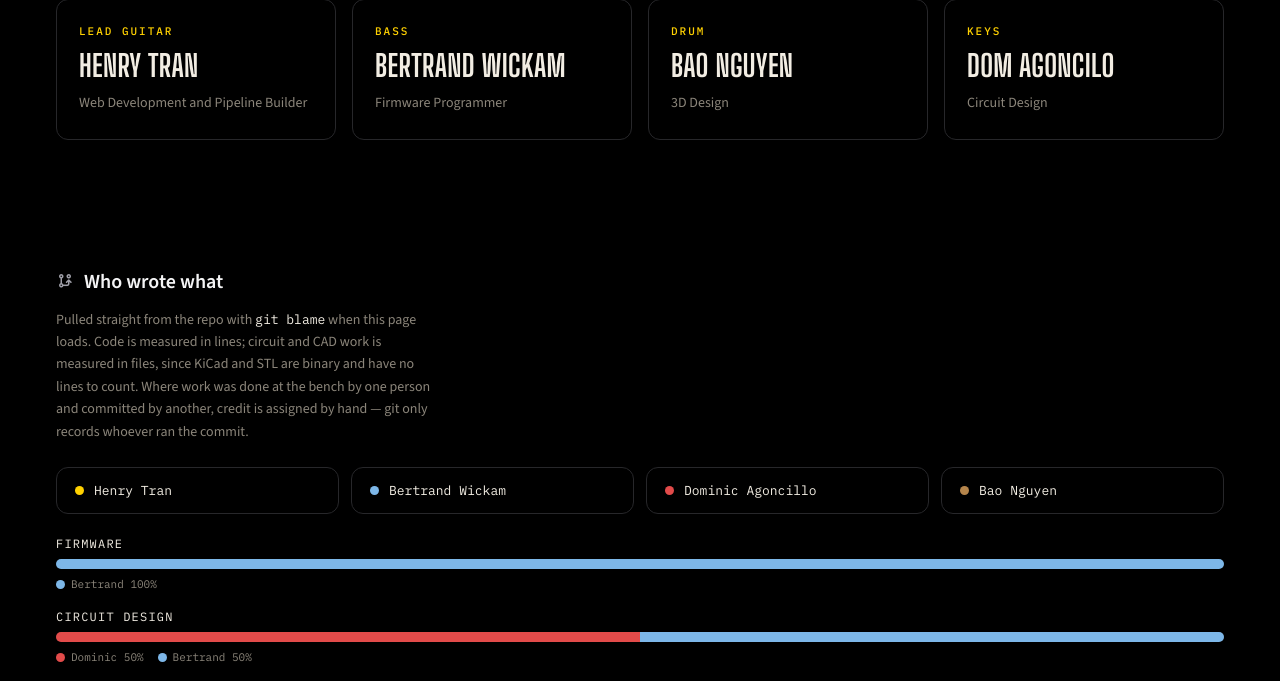
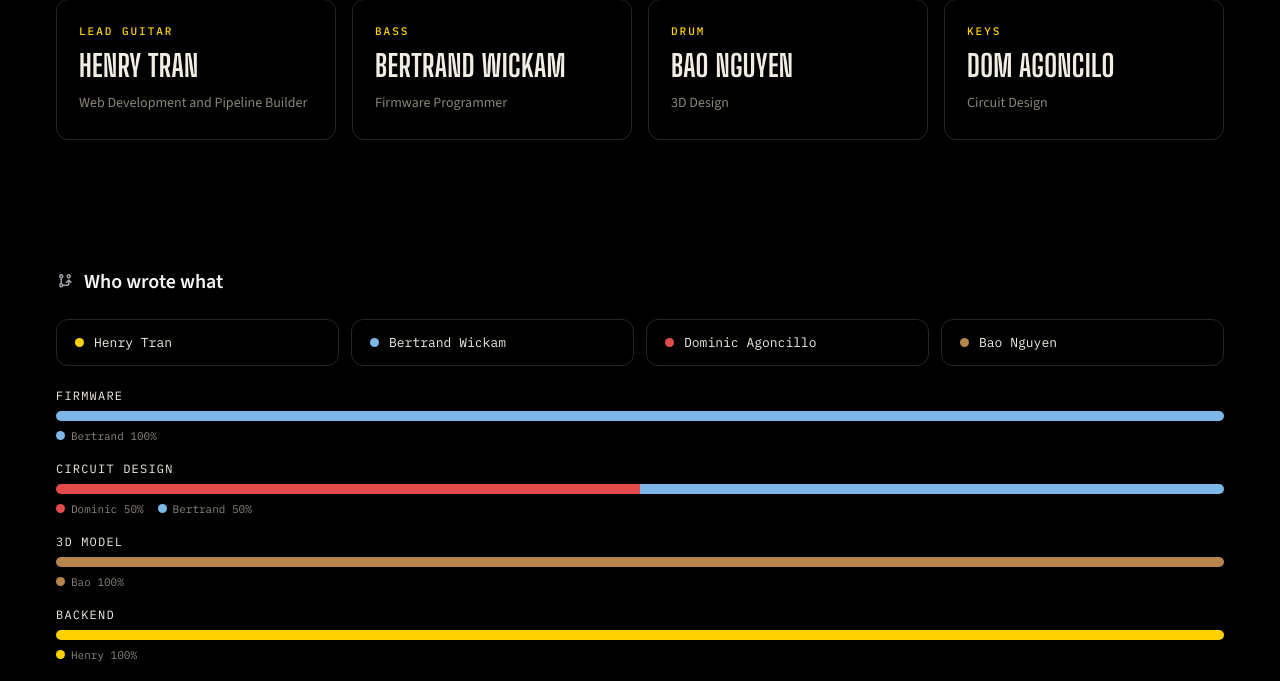
Before and after one commit to henrytran07/HAcK_2026_sigma, a FastAPI app: page /build in a window 1280 px wide. Shown: the part 2428-3109 px from the top of the page. Run offline with FastAPI, Linux system fonts and the light colour scheme; data that the repository does not hold is empty; some libraries are stand-ins or nearby versions.

Commit message:
remove unncessary paragraph in build.html

```diff
--- a/templates/build.html
+++ b/templates/build.html
@@ -285,8 +285,6 @@
             <h2>Who wrote what</h2>
         </div>
 
-        <p class="contrib-note">Pulled straight from the repo with <span>git blame</span> when this page loads. Code is measured in lines; circuit and CAD work is measured in files, since KiCad and STL are binary and have no lines to count. Where work was done at the bench by one person and committed by another, credit is assigned by hand — git only records whoever ran the commit.</p>
-
         <div class="contrib-body" id="contrib-body">
             <p class="contrib-status">reading commit history</p>
         </div>
```
